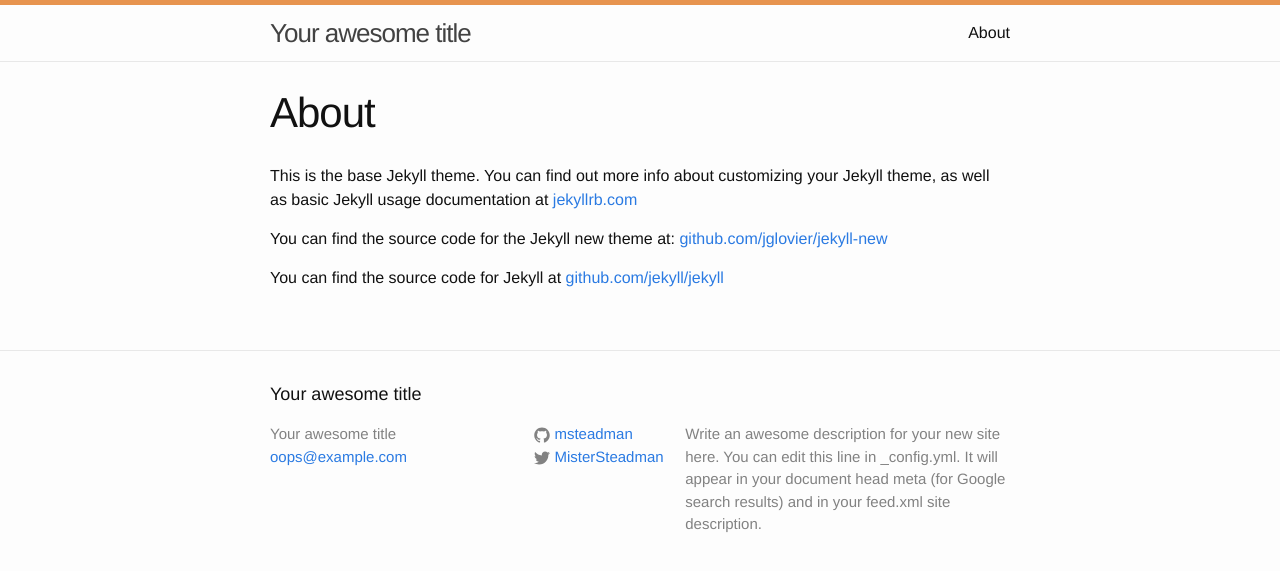
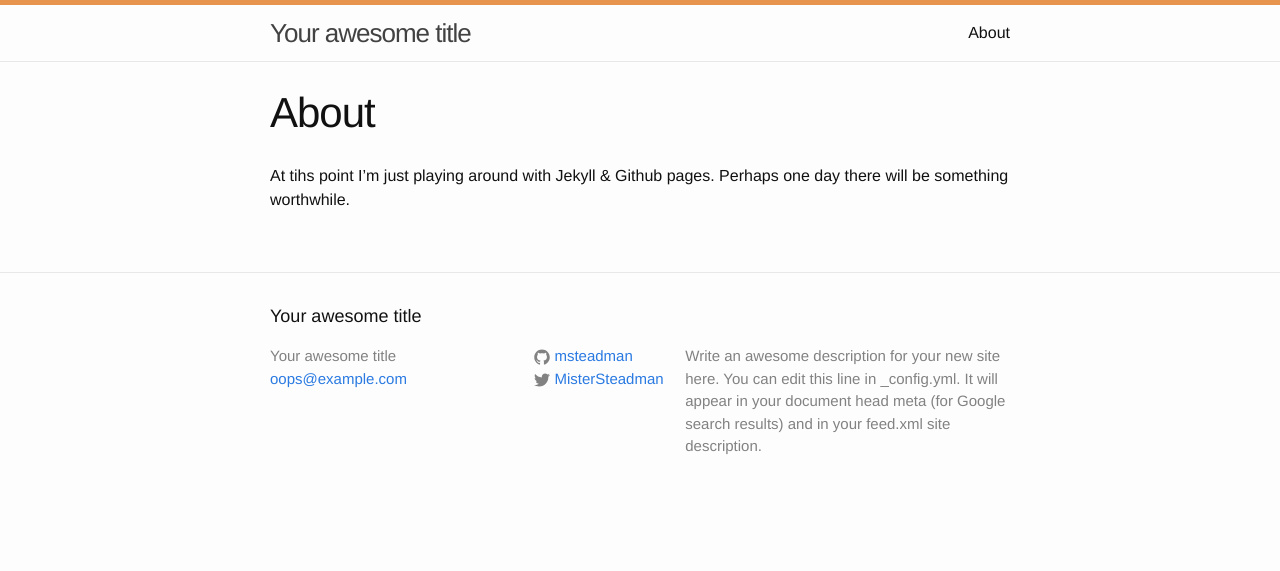
Before and after one commit to msteadman/msteadman.github.io, a Jekyll site: the page built from about.md, in a window 1280 px wide. Shown: the top 571 px of the page. Built offline with Jekyll 4.4.1, drawn with Linux system fonts in a browser that asks for light colours.

Commit message:
change about page

```diff
--- a/about.md
+++ b/about.md
@@ -4,8 +4,4 @@ title: About
 permalink: /about/
 ---
 
-This is the base Jekyll theme. You can find out more info about customizing your Jekyll theme, as well as basic Jekyll usage documentation at [jekyllrb.com](http://jekyllrb.com/)
-
-You can find the source code for the Jekyll new theme at: [github.com/jglovier/jekyll-new](https://github.com/jglovier/jekyll-new)
-
-You can find the source code for Jekyll at [github.com/jekyll/jekyll](https://github.com/jekyll/jekyll)
+At tihs point I'm just playing around with Jekyll & Github pages. Perhaps one day there will be something worthwhile.
```
